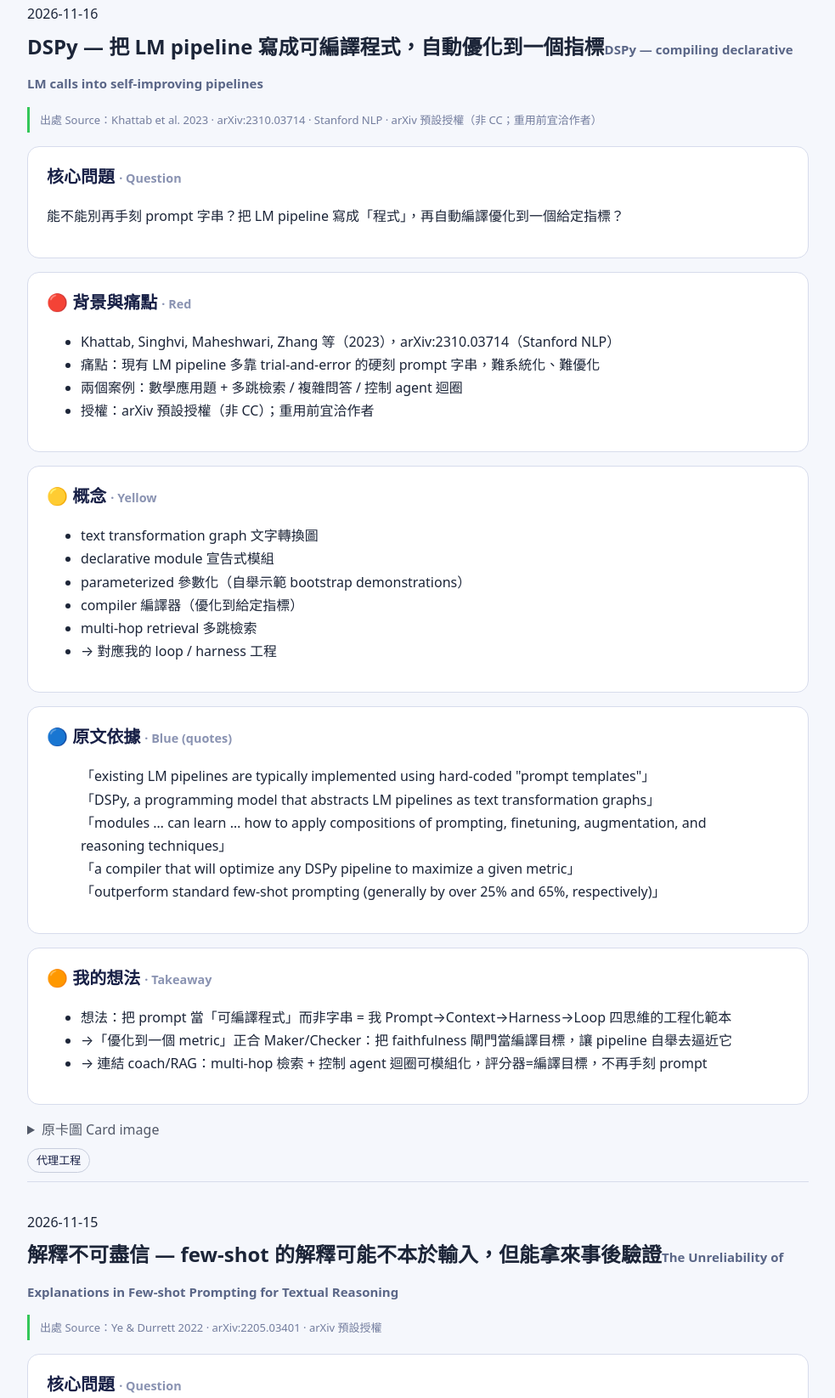
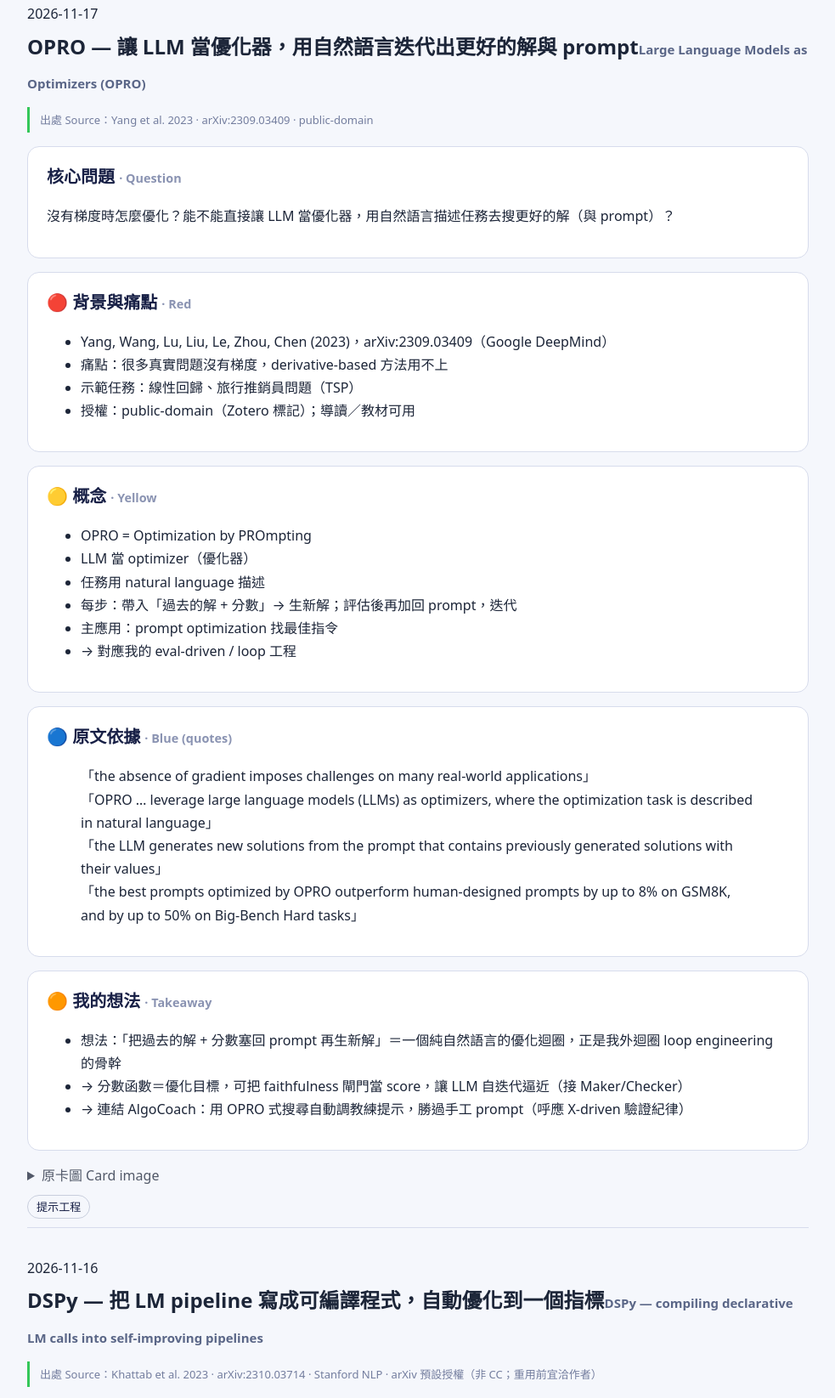
Before and after one commit to mcwemw/acrobuster-lessons, a plain HTML site: page notes.html in a window 1280 px wide. Shown: the part 438-2083 px from the top of the page at 85% size, without its empty margins (148-1131 px from the left). Drawn offline with Linux system fonts and the light colour scheme.

Commit message:
note: 2026-11-17 opro

```diff
--- a/notes.html
+++ b/notes.html
@@ -45,6 +45,53 @@
   </div>
   <div class="filterbar" id="filterbar"></div>
   <div id="notes">
+    <article class="note" data-tag="提示工程" data-search="2026-11-17 opro — 讓 llm 當優化器，用自然語言迭代出更好的解與 prompt large language models as optimizers (opro) yang et al. 2023 · arxiv:2309.03409 · public-domain 提示工程 核心問題 · question 沒有梯度時怎麼優化？能不能直接讓 llm 當優化器，用自然語言描述任務去搜更好的解（與 prompt）？ 🔴 背景與痛點 · red yang, wang, lu, liu, le, zhou, chen (2023)，arxiv:2309.03409（google deepmind） 痛點：很多真實問題沒有梯度，derivative-based 方法用不上 示範任務：線性回歸、旅行推銷員問題（tsp） 授權：public-domain（zotero 標記）；導讀／教材可用 🟡 概念 · yellow opro = optimization by prompting llm 當 optimizer（優化器） 任務用 natural language 描述 每步：帶入「過去的解 + 分數」→ 生新解；評估後再加回 prompt，迭代 主應用：prompt optimization 找最佳指令 → 對應我的 eval-driven / loop 工程 🔵 原文依據 · blue (quotes) 「the absence of gradient imposes challenges on many real-world applications」「opro … leverage large language models (llms) as optimizers, where the optimization task is described in natural language」「the llm generates new solutions from the prompt that contains previously generated solutions with their values」「the best prompts optimized by opro outperform human-designed prompts by up to 8% on gsm8k, and by up to 50% on big-bench hard tasks」 🟠 我的想法 · takeaway 想法：「把過去的解 + 分數塞回 prompt 再生新解」＝一個純自然語言的優化迴圈，正是我外迴圈 loop engineering 的骨幹 → 分數函數＝優化目標，可把 faithfulness 閘門當 score，讓 llm 自迭代逼近（接 maker/checker） → 連結 algocoach：用 opro 式搜尋自動調教練提示，勝過手工 prompt（呼應 x-driven 驗證紀律）">
+      <div class="id">2026-11-17</div>
+      <h2 style="margin:4px 0 2px">OPRO — 讓 LLM 當優化器，用自然語言迭代出更好的解與 prompt<span class="en">Large Language Models as Optimizers (OPRO)</span></h2>
+      <div class="src">出處 Source：Yang et al. 2023 · arXiv:2309.03409 · public-domain</div>
+    <section class="card">
+      <h2>核心問題 <span class="en">· Question</span></h2>
+      <p>沒有梯度時怎麼優化？能不能直接讓 LLM 當優化器，用自然語言描述任務去搜更好的解（與 prompt）？</p>
+    </section>
+
+    <section class="card">
+      <h2>🔴 背景與痛點 <span class="en">· Red</span></h2>
+      <ul>
+        <li>Yang, Wang, Lu, Liu, Le, Zhou, Chen (2023)，arXiv:2309.03409（Google DeepMind）</li>
+        <li>痛點：很多真實問題沒有梯度，derivative-based 方法用不上</li>
+        <li>示範任務：線性回歸、旅行推銷員問題（TSP）</li>
+        <li>授權：public-domain（Zotero 標記）；導讀／教材可用</li>
+      </ul>
+    </section>
+
+    <section class="card">
+      <h2>🟡 概念 <span class="en">· Yellow</span></h2>
+      <ul>
+        <li>OPRO = Optimization by PROmpting</li>
+        <li>LLM 當 optimizer（優化器）</li>
+        <li>任務用 natural language 描述</li>
+        <li>每步：帶入「過去的解 + 分數」→ 生新解；評估後再加回 prompt，迭代</li>
+        <li>主應用：prompt optimization 找最佳指令</li>
+        <li>→ 對應我的 eval-driven / loop 工程</li>
+      </ul>
+    </section>
+
+    <section class="card">
+      <h2>🔵 原文依據 <span class="en">· Blue (quotes)</span></h2>
+      <blockquote>「the absence of gradient imposes challenges on many real-world applications」<br>「OPRO … leverage large language models (LLMs) as optimizers, where the optimization task is described in natural language」<br>「the LLM generates new solutions from the prompt that contains previously generated solutions with their values」<br>「the best prompts optimized by OPRO outperform human-designed prompts by up to 8% on GSM8K, and by up to 50% on Big-Bench Hard tasks」</blockquote>
+    </section>
+
+    <section class="card">
+      <h2>🟠 我的想法 <span class="en">· Takeaway</span></h2>
+      <ul>
+        <li>想法：「把過去的解 + 分數塞回 prompt 再生新解」＝一個純自然語言的優化迴圈，正是我外迴圈 loop engineering 的骨幹</li>
+        <li>→ 分數函數＝優化目標，可把 faithfulness 閘門當 score，讓 LLM 自迭代逼近（接 Maker/Checker）</li>
+        <li>→ 連結 AlgoCoach：用 OPRO 式搜尋自動調教練提示，勝過手工 prompt（呼應 X-driven 驗證紀律）</li>
+      </ul>
+    </section>
+    <details><summary>原卡圖 Card image</summary><p><img src="notes/2026-11-17_opro.png" alt="OPRO — 讓 LLM 當優化器，用自然語言迭代出更好的解與 prompt" style="width:100%;border:1px solid var(--line);border-radius:10px"></p></details>
+      <span class="note-tag" data-tag="提示工程">提示工程</span>
+    </article>
     <article class="note" data-tag="代理工程" data-search="2026-11-16 dspy — 把 lm pipeline 寫成可編譯程式，自動優化到一個指標 dspy — compiling declarative lm calls into self-improving pipelines khattab et al. 2023 · arxiv:2310.03714 · stanford nlp · arxiv 預設授權（非 cc；重用前宜洽作者） 代理工程 核心問題 · question 能不能別再手刻 prompt 字串？把 lm pipeline 寫成「程式」，再自動編譯優化到一個給定指標？ 🔴 背景與痛點 · red khattab, singhvi, maheshwari, zhang 等（2023），arxiv:2310.03714（stanford nlp） 痛點：現有 lm pipeline 多靠 trial-and-error 的硬刻 prompt 字串，難系統化、難優化 兩個案例：數學應用題 + 多跳檢索 / 複雜問答 / 控制 agent 迴圈 授權：arxiv 預設授權（非 cc）；重用前宜洽作者 🟡 概念 · yellow text transformation graph 文字轉換圖 declarative module 宣告式模組 parameterized 參數化（自舉示範 bootstrap demonstrations） compiler 編譯器（優化到給定指標） multi-hop retrieval 多跳檢索 → 對應我的 loop / harness 工程 🔵 原文依據 · blue (quotes) 「existing lm pipelines are typically implemented using hard-coded &quot;prompt templates&quot;」「dspy, a programming model that abstracts lm pipelines as text transformation graphs」「modules … can learn … how to apply compositions of prompting, finetuning, augmentation, and reasoning techniques」「a compiler that will optimize any dspy pipeline to maximize a given metric」「outperform standard few-shot prompting (generally by over 25% and 65%, respectively)」 🟠 我的想法 · takeaway 想法：把 prompt 當「可編譯程式」而非字串 = 我 prompt→context→harness→loop 四思維的工程化範本 →「優化到一個 metric」正合 maker/checker：把 faithfulness 閘門當編譯目標，讓 pipeline 自舉去逼近它 → 連結 coach/rag：multi-hop 檢索 + 控制 agent 迴圈可模組化，評分器=編譯目標，不再手刻 prompt">
       <div class="id">2026-11-16</div>
       <h2 style="margin:4px 0 2px">DSPy — 把 LM pipeline 寫成可編譯程式，自動優化到一個指標<span class="en">DSPy — compiling declarative LM calls into self-improving pipelines</span></h2>
```
Also changed, not shown: content/notes.js (+8 -0 lines), notes/2026-11-17_opro.png (added), 1 other file.
